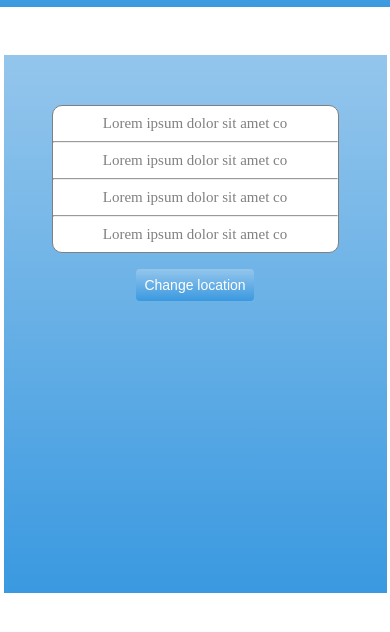
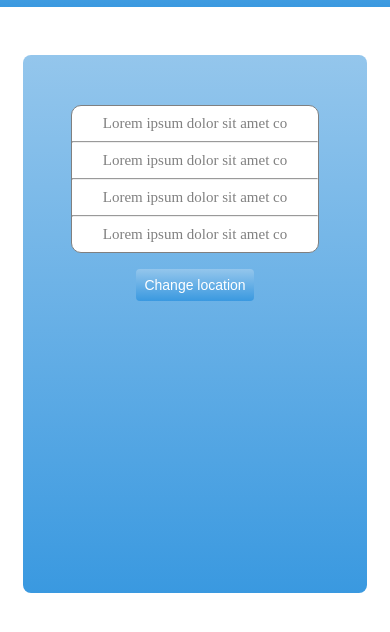
Before and after one commit to sarsilmaz28/WeatherApp, a plain HTML site: page index.html in a window 390 px wide. Shown: the part 40-672 px from the top of the page. Drawn offline with Linux system fonts and the light colour scheme; no server answers.

Commit message:
Update style.css

```diff
--- a/style.css
+++ b/style.css
@@ -60,6 +60,7 @@
 
 @media only screen and (max-width: 600px) {
     .container{
-        width: 90vw;
+        width: 80vw;
+        border-radius: 8px;
     }
   }
```
